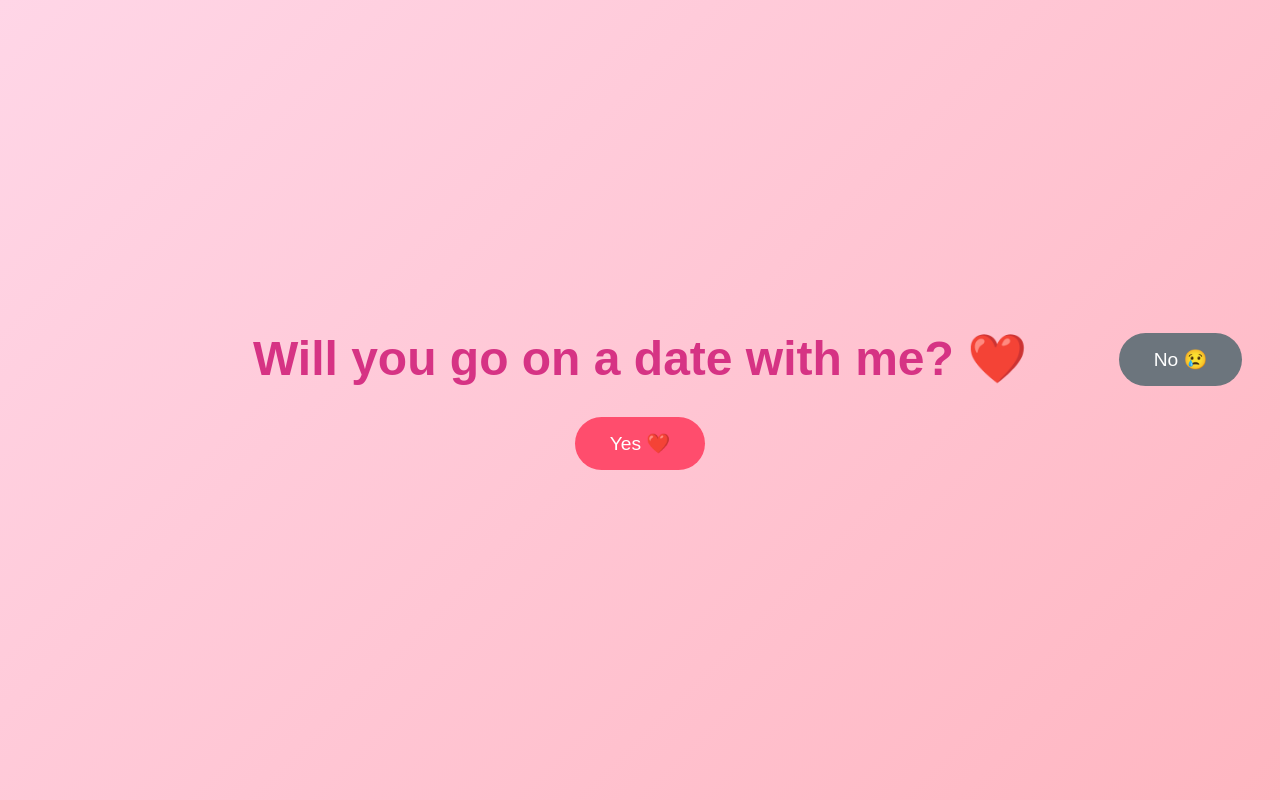
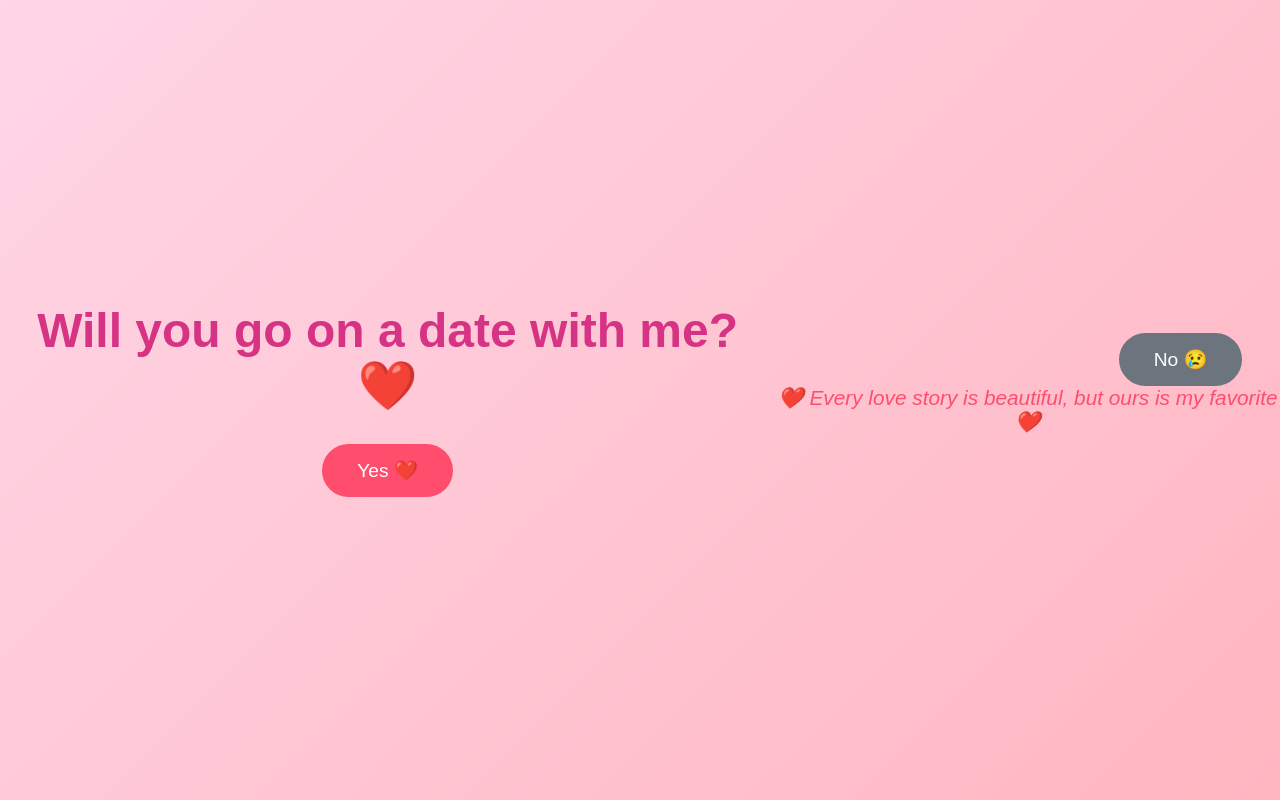
Before and after one commit to j815278-web/Jay, a plain HTML site: page index.html in a window 1280 px wide. Drawn offline with Linux system fonts and the light colour scheme.

Commit message:
Add files via upload

```diff
--- a/index.html
+++ b/index.html
@@ -124,6 +124,13 @@ button{
 
     <div class="emoji">❤️🌹❤️</div>
 </div>
+<div class="quote" style="
+margin-top:20px;
+font-size:1.3rem;
+color:#ff4d6d;
+font-style:italic;">
+❤️ Every love story is beautiful, but ours is my favorite ❤️
+</div>
 
 <script>
 const noBtn = document.getElementById("noBtn");
```
Also changed, not shown: 1 other file.
